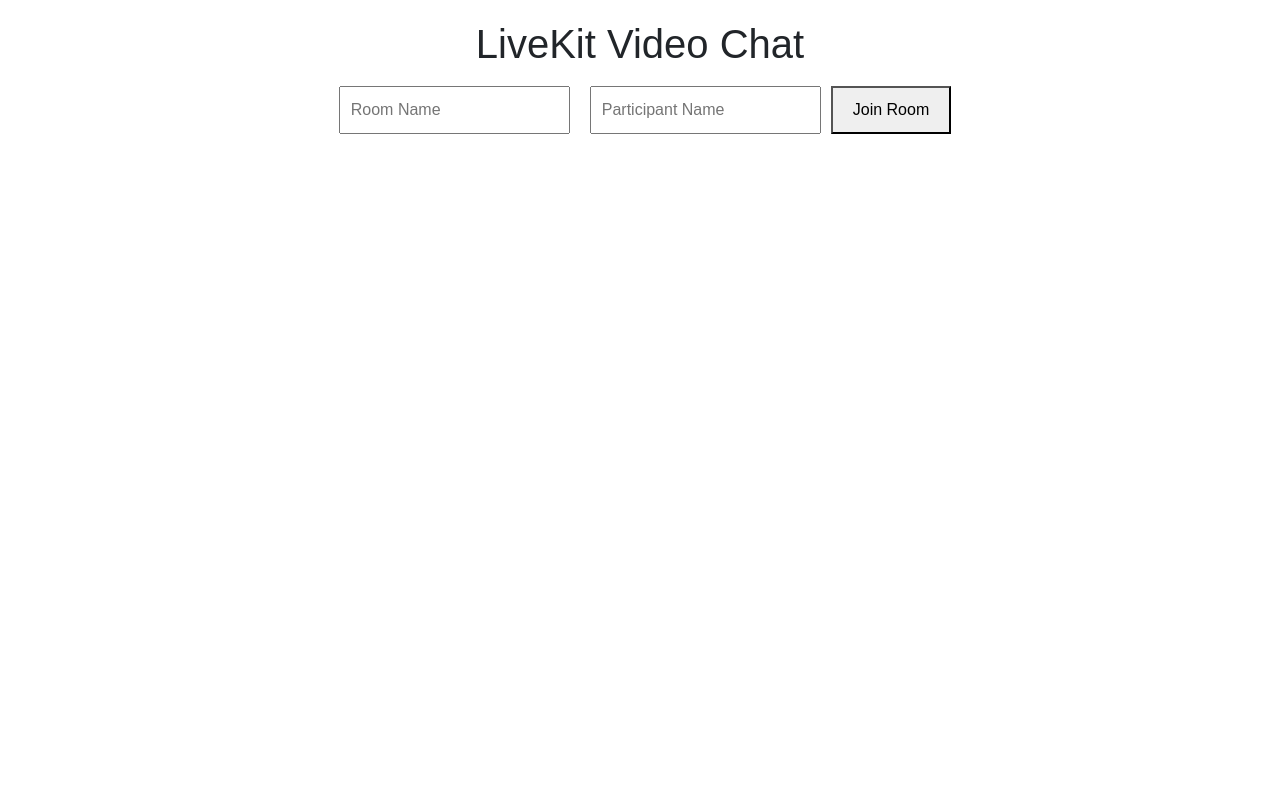
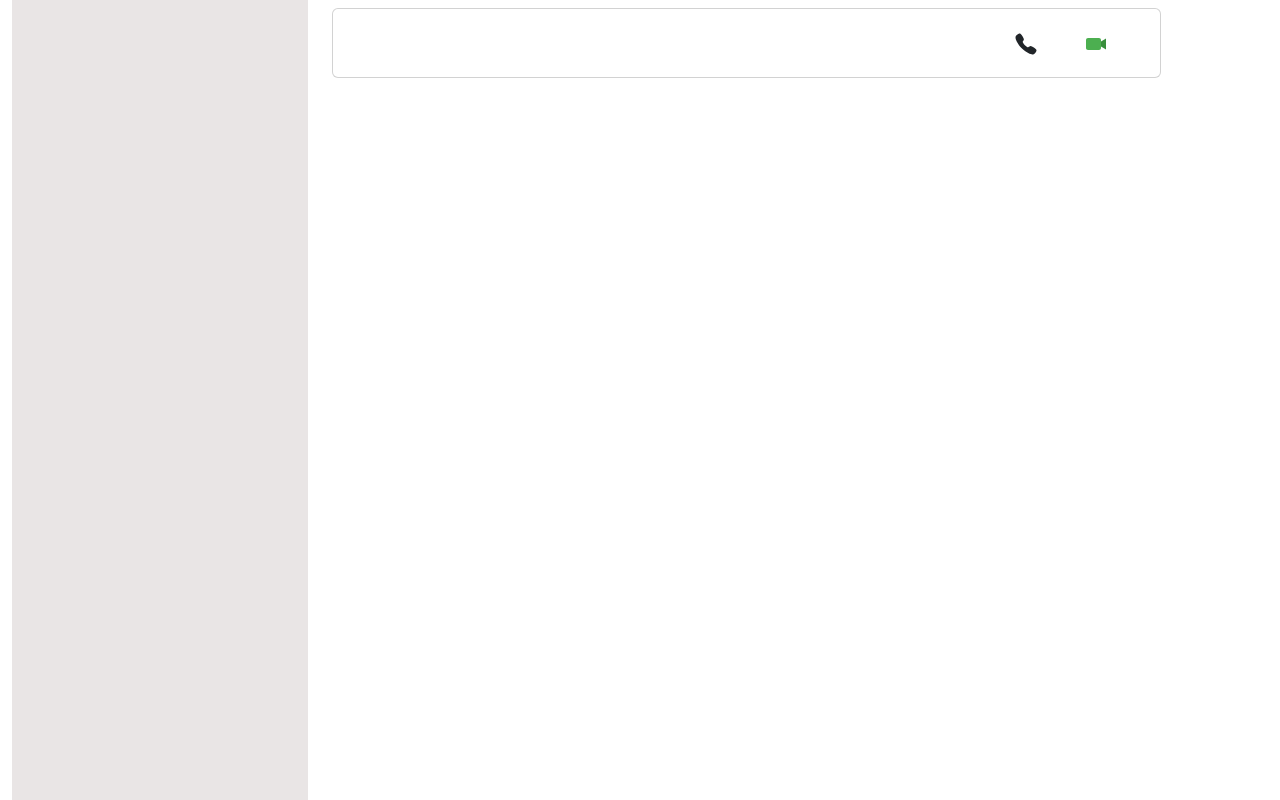
Before and after one commit to nishanth1301/livekit-demo, a React (Create React App) app: page /chat in a window 1280 px wide. Built offline with nearby package versions, Linux system fonts and the light colour scheme; what @livekit/components-react would draw is missing.

Commit message:
added chat component

```diff
--- a/package.json
+++ b/package.json
@@ -20,6 +20,7 @@
     "react-dom": "^18.3.1",
     "react-hot-toast": "^2.4.1",
     "react-icons": "^5.2.1",
+    "react-router-dom": "^6.24.1",
     "react-scripts": "5.0.1",
     "typescript": "^5.5.3",
     "web-vitals": "^2.1.4"
--- a/src/App.tsx
+++ b/src/App.tsx
@@ -5,54 +5,20 @@
 import { Toaster } from "react-hot-toast";
 import ChatRoom from "./Chat/ChatRoom";
 import ChatBot from "./component/ChatBot";
+import { Route, BrowserRouter as Router, Routes } from "react-router-dom";
+import Chat from "./page/Chat";
+import Join from "./Join";
 
 function App() {
-  const [roomName, setRoomName] = useState("");
-  const [participantName, setParticipantName] = useState("");
-  const [isJoined, setIsJoined] = useState(false);
-
-  const handleJoin = (event: { preventDefault: () => void }) => {
-    event.preventDefault();
-    setIsJoined(true);
-  };
-  const handleDisconnect = () => {
-    setIsJoined(false);
-  };
-
   const connect = () => {};
   const disconnect = () => {};
   return (
-    <div className="App">
-      <Toaster position="top-right" reverseOrder={false} /> {/* Add Toaster */}
-      {isJoined ? (
-        <ChatBot
-          roomName={roomName}
-          participantName={participantName}
-          handleDisconnect={handleDisconnect}
-        />
-      ) : (
-        <>
-          <h1>LiveKit Video Chat</h1>
-          <form onSubmit={handleJoin}>
-            <input
-              type="text"
-              placeholder="Room Name"
-              value={roomName}
-              onChange={(e) => setRoomName(e.target.value)}
-              required
-            />
-            <input
-              type="text"
-              placeholder="Participant Name"
-              value={participantName}
-              onChange={(e) => setParticipantName(e.target.value)}
-              required
-            />
-            <button type="submit">Join Room</button>
-          </form>
-        </>
-      )}
-    </div>
+    <Router>
+      <Routes>
+        <Route path={"/"} element={<Join />} />
+        <Route path={"/chat"} element={<Chat />} />
+      </Routes>
+    </Router>
   );
 }
 
--- /dev/null
+++ b/src/Join.tsx
@@ -0,0 +1,56 @@
+import React from "react";
+import { Toaster } from "react-hot-toast";
+import ChatRoom from "./Chat/ChatRoom";
+import ChatBot from "./component/ChatBot";
+import { Route, BrowserRouter as Router, Routes } from "react-router-dom";
+import Chat from "./page/Chat";
+import { useState } from "react";
+
+const Join = () => {
+  const [roomName, setRoomName] = useState("");
+  const [participantName, setParticipantName] = useState("");
+  const [isJoined, setIsJoined] = useState(false);
+
+  const handleJoin = (event: { preventDefault: () => void }) => {
+    event.preventDefault();
+    setIsJoined(true);
+  };
+  const handleDisconnect = () => {
+    setIsJoined(false);
+  };
+  return (
+    <div className="App">
+      <Toaster position="top-right" reverseOrder={false} /> {/* Add Toaster */}
+      {isJoined ? (
+        <ChatBot
+          roomName={roomName}
+          participantName={participantName}
+          handleDisconnect={handleDisconnect}
+        />
+      ) : (
+        <>
+          <h1>LiveKit Video Chat</h1>
+          <form onSubmit={handleJoin}>
+            <input
+              type="text"
+              placeholder="Room Name"
+              value={roomName}
+              onChange={(e) => setRoomName(e.target.value)}
+              required
+            />
+            <input
+              type="text"
+              placeholder="Participant Name"
+              value={participantName}
+              onChange={(e) => setParticipantName(e.target.value)}
+              required
+            />
+            <button type="submit">Join Room</button>
+          </form>
+        </>
+      )}
+    </div>
+  );
+};
+
+export default Join;
--- /dev/null
+++ b/src/page/Chat.tsx
@@ -0,0 +1,23 @@
+import React from "react";
+import { Col, Row } from "react-bootstrap";
+import "./chat.css";
+import ChatWindow from "./ChatWindow";
+
+const Chat = () => {
+  return (
+    <>
+      <div className="container-fluid">
+        <Row>
+          <Col xs={3}>
+            <div className="chatList"></div>
+          </Col>
+          <Col xs={8}>
+            <ChatWindow />
+          </Col>
+        </Row>
+      </div>
+    </>
+  );
+};
+
+export default Chat;
--- /dev/null
+++ b/src/page/ChatWindow.tsx
@@ -0,0 +1,22 @@
+import React from "react";
+import { Card } from "react-bootstrap";
+import { FcVideoCall } from "react-icons/fc";
+import { IoCall } from "react-icons/io5";
+import "./chat.css";
+
+const ChatWindow = () => {
+  return (
+    <Card body className="mt-2 ">
+      <div className="d-flex justify-content-end">
+        <span className="icons">
+          <IoCall />
+        </span>
+        <span className="icons">
+          <FcVideoCall />
+        </span>
+      </div>
+    </Card>
+  );
+};
+
+export default ChatWindow;
--- /dev/null
+++ b/src/page/chat.css
@@ -0,0 +1,10 @@
+.chatList {
+  height: 100vh;
+  background-color: rgb(233, 229, 229);
+}
+
+.icons {
+  font-size: 24px;
+  width: 50px;
+  margin: 0px 10px;
+}
```
Also changed, not shown: 1 other file (tests, documents, lock files or other folders).
